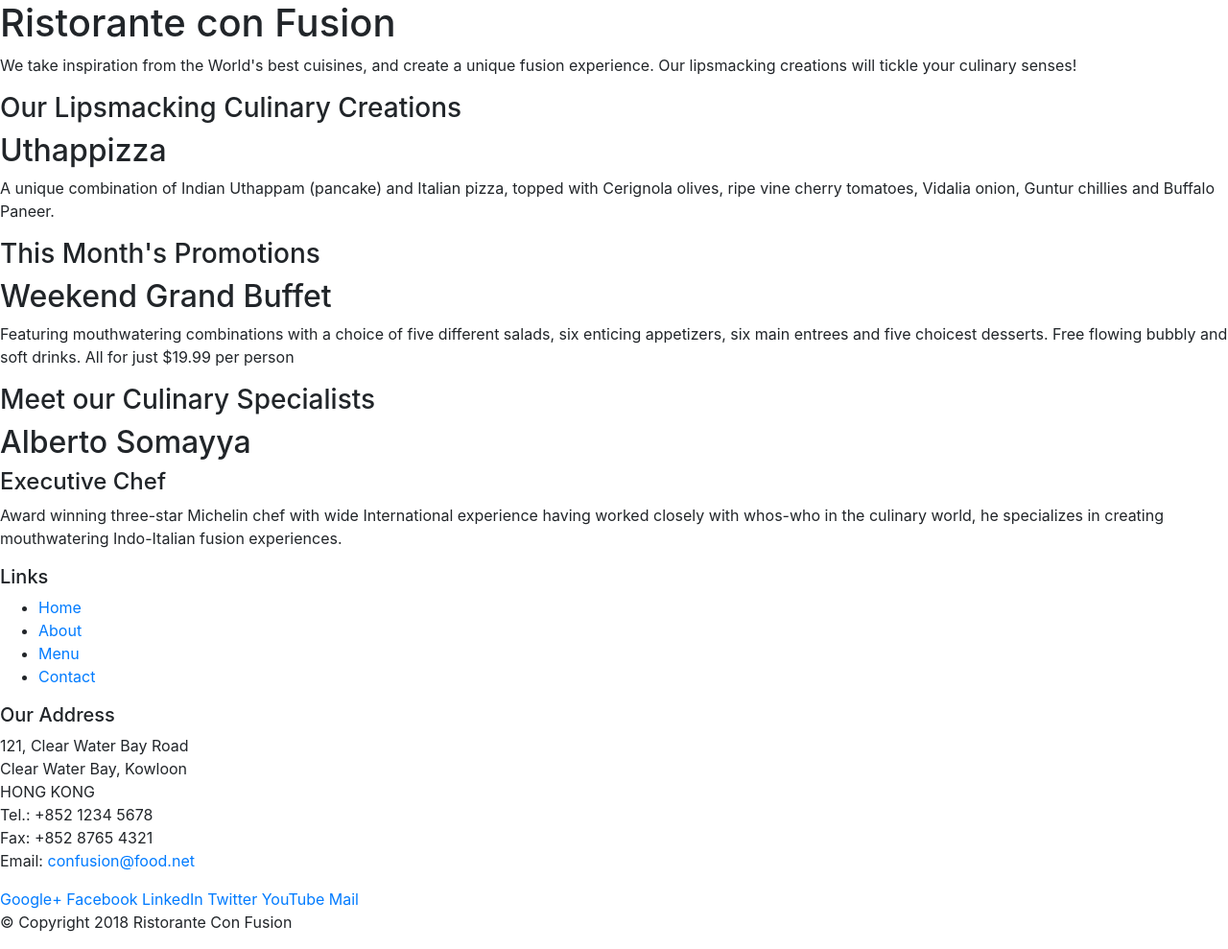
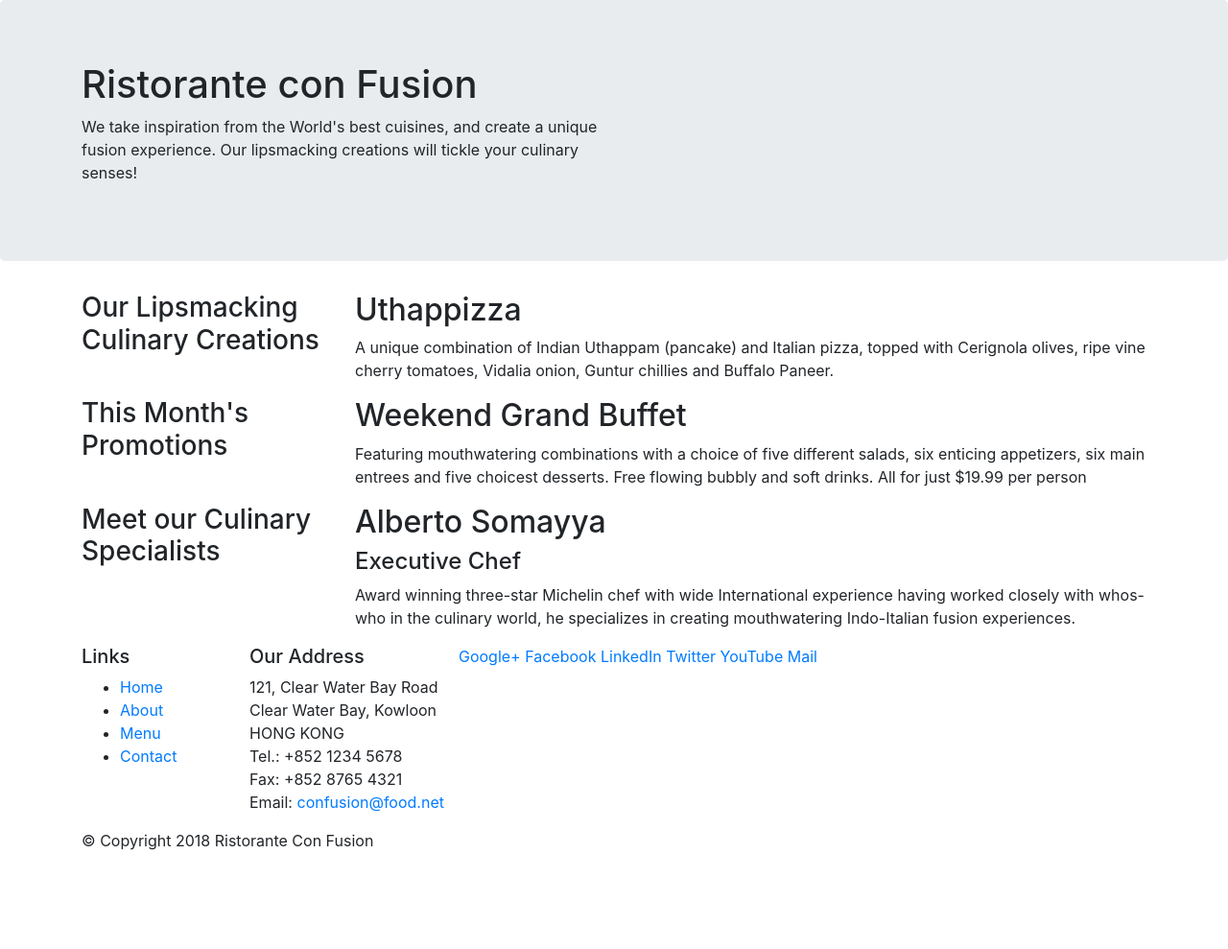
Before and after one commit to Yadav-Rakesh/bootstrap-intro, a website: page index.html in a window 1280 px wide. Shown: the whole page at 96% size. After the commit the page ends 904 px from the top, so only its background shows below. Drawn offline with nearby package versions, Linux system fonts and the light colour scheme.

Commit message:
bootstrap grid

```diff
--- a/index.html
+++ b/index.html
@@ -14,46 +14,46 @@
 
 <body>
 
-    <header>
-        <div>
-            <div>
-                <div>
+    <header class="jumbotron">
+        <div class="container">
+            <div class="row">
+                <div class="col-12 col-sm-6">
                     <h1>Ristorante con Fusion</h1>
                     <p>We take inspiration from the World's best cuisines, and create a unique fusion experience. Our lipsmacking creations will tickle your culinary senses!</p>
                 </div>
-                <div>
+                <div class="col-12 col-sm">
                 </div>
             </div>
         </div>
     </header>
 
-    <div>
-        <div>
-            <div>
+    <div class="container">
+        <div class="row">
+            <div class="col-12 col-sm-4 col-md-3">
                 <h3>Our Lipsmacking Culinary Creations</h3>
             </div>
-            <div>
-                <h2>Uthappizza</h2>
+            <div class="col-12 col-sm col-md">
+                <h2 >Uthappizza</h2>
                 <p>A unique combination of Indian Uthappam (pancake) and Italian pizza, topped with Cerignola olives, ripe vine cherry tomatoes, Vidalia onion, Guntur chillies and Buffalo Paneer.</p>
             </div>
         </div>
 
 
-        <div>
-            <div>
+        <div class="row">
+            <div class="col-12 col-sm-4 col-md-3">
                 <h3>This Month's Promotions</h3>
             </div>
-            <div>
+            <div class="col-12 col-sm col-md">
                 <h2>Weekend Grand Buffet</h2>
                 <p>Featuring mouthwatering combinations with a choice of five different salads, six enticing appetizers, six main entrees and five choicest desserts. Free flowing bubbly and soft drinks. All for just $19.99 per person </p>
             </div>
         </div>
 
-        <div>
-            <div>
+        <div class="row">
+            <div class="col-12 col-sm-4 col-md-3">
                 <h3>Meet our Culinary Specialists</h3>
             </div>
-            <div>
+            <div class="col-12 col-sm col-md">
                 <h2>Alberto Somayya</h2>
                 <h4>Executive Chef</h4>
                 <p>Award winning three-star Michelin chef with wide International experience having worked closely with whos-who in the culinary world, he specializes in creating mouthwatering Indo-Italian fusion experiences. </p>
@@ -62,9 +62,9 @@
     </div>
 
     <footer>
-        <div>
-            <div>
-                <div>
+        <div class="container">
+            <div class="row">
+                <div class="col-6 offest-1 col-sm-2">
                     <h5>Links</h5>
                     <ul>
                         <li><a href="#">Home</a></li>
@@ -73,7 +73,7 @@
                         <li><a href="#">Contact</a></li>
                     </ul>
                 </div>
-                <div>
+                <div clas="col-6 col-sm-5">
                     <h5>Our Address</h5>
                     <address>
 		              121, Clear Water Bay Road<br>
@@ -84,8 +84,8 @@
 		              Email: <a href="mailto:confusion@food.net">confusion@food.net</a>
 		           </address>
                 </div>
-                <div>
-                    <div>
+                <div class="col-12 col-sm-5">
+                    <div >
                         <a href="http://google.com/+">Google+</a>
                         <a href="http://www.facebook.com/profile.php?id=">Facebook</a>
                         <a href="http://www.linkedin.com/in/">LinkedIn</a>
@@ -95,8 +95,8 @@
                     </div>
                 </div>
            </div>
-           <div>
-                <div>
+           <div class="row">
+                <div class="col-auto">
                     <p>© Copyright 2018 Ristorante Con Fusion</p>
                 </div>
            </div>
```
